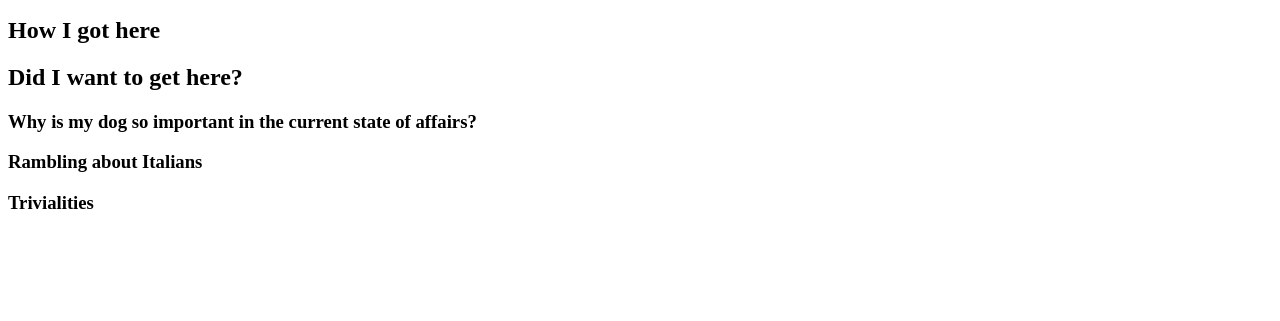
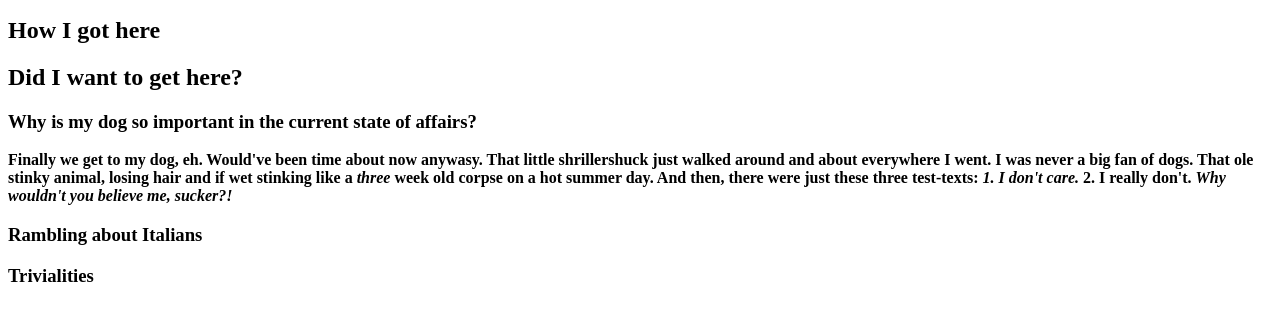
Before and after one commit to da-wenci/sample_website, a plain HTML site: page index.html in a window 1280 px wide. Shown: the part 207-528 px from the top of the page. Drawn offline with Linux system fonts and the light colour scheme.

Commit message:
Add text

```diff
--- a/index.html
+++ b/index.html
@@ -24,6 +24,16 @@
 
   <h3>Why is my dog so important in the current state of affairs?</h3>
 
+  <p>
+  	Finally we get to my dog, eh. Would've been time about now anywasy. That little shrillershuck just walked around and about everywhere I went. I was never a big fan of dogs. That ole stinky animal, losing hair and if wet stinking like a <em>three</em> week old corpse on a hot summer day.
+
+  	And then, there were just these three test-texts:
+  	<em>1. I don't care.</em>
+  	<strong>2. I really don't.</strong>
+  	<strong><em>Why wouldn't you believe me, sucker?!</em></strong>
+
+  </p>
+
   <h3>Rambling about Italians</h3>
 
   <h3>Trivialities</h3>
```
